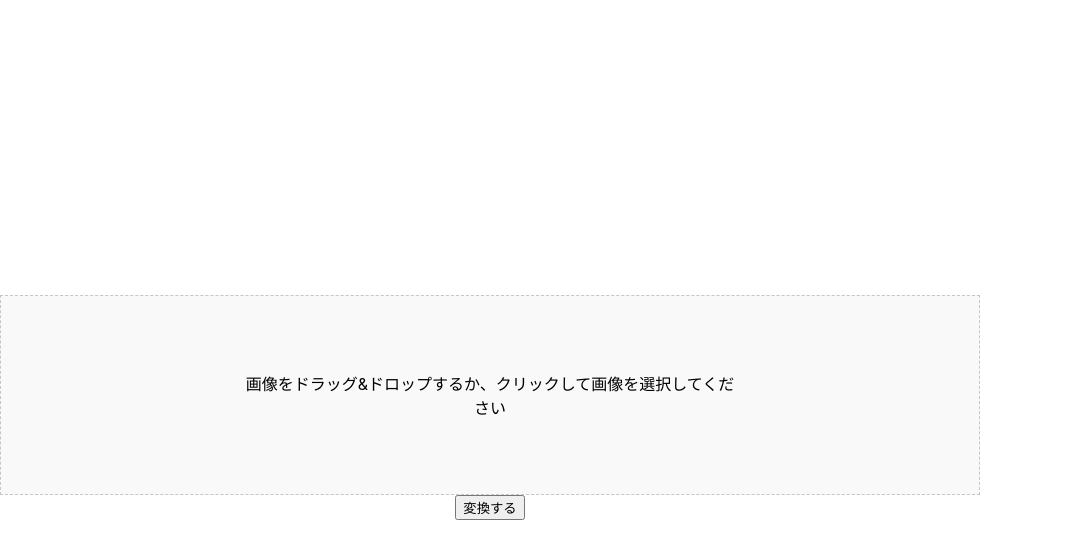
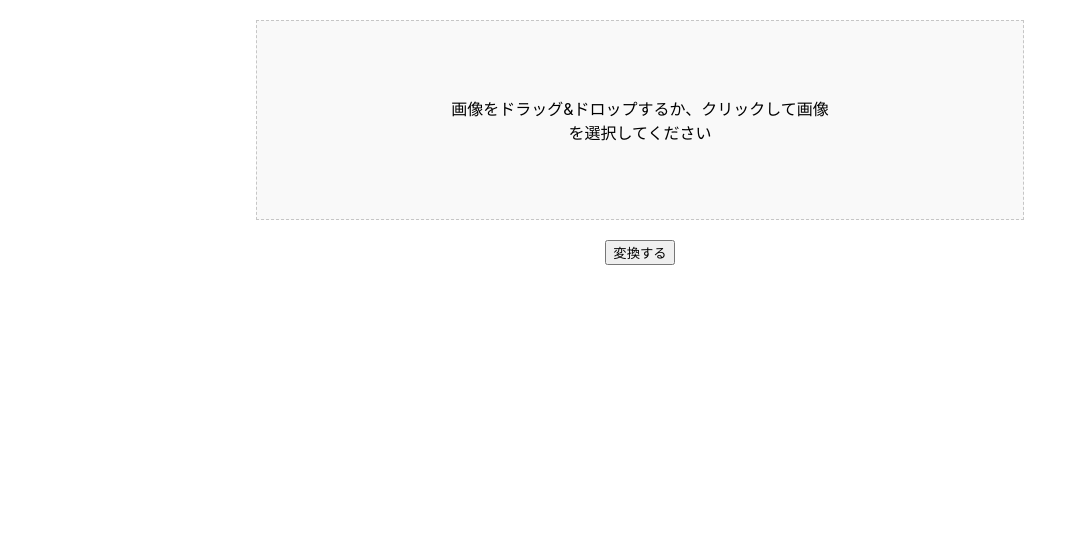
Before and after one commit to jetree/hide-license, a Nuxt app: page / in a window 1280 px wide. Shown: the top 558 px of the page, without its empty margins (0-1087 px from the left). Built offline with nearby package versions, Linux system fonts and the light colour scheme.

Commit message:
コンポーネントを統合

```diff
--- a/components/droparea.vue
+++ /dev/null
@@ -1,104 +0,0 @@
-<template>
-  <div
-    :class="{ onArea: onArea }"
-    class="drop-area"
-    @dragover.prevent="dragOver"
-    @drop.prevent="dropFile"
-    @dragleave.prevent="dragLeave"
-  >
-    <span class="square-content" />
-    <label>
-      <span class="droparea-label">
-        画像をドラッグ&ドロップするか、クリックして画像を選択してください
-      </span>
-      <input
-        id="fileInput"
-        class="form-control"
-        name="img"
-        type="file"
-        accept=".png, .jpg, .jpeg"
-        multiple
-        @change="changeFile"
-      />
-    </label>
-  </div>
-</template>
-
-<script>
-// const GOOGLE_API_KEY = process.env['VISION_API_KEY']
-
-export default {
-  data: () => {
-    return {
-      onArea: false,
-      imageData: [],
-      imagefiles: [],
-      result: [],
-    }
-  },
-  methods: {
-    dragOver() {
-      this.onArea = true
-    },
-    dropFile(e) {
-      this.changeFile(e)
-    },
-    changeFile(e) {
-      const files = e.target.files || e.dataTransfer.files
-      this.imagefiles.push(files)
-      // console.log(this.imagefiles)
-      this.onArea = false
-      // this.imagePreview(e)
-      // this.test(e)
-    },
-    dragLeave() {
-      this.onArea = false
-    },
-    imagePreview(e) {
-      const filedata = e.target.files || e.dataTransfer.files
-      for (let i = 0; i < filedata.length; i++) {
-        let reader = new FileReader()
-        reader.onload = (e) => {
-          const data = e.target.result || e.dataTransfer.result
-          console.log({ data })
-          this.imageData.push(data)
-        }
-        reader.readAsDataURL(filedata[i])
-      }
-    },
-  },
-}
-</script>
-
-<style>
-.drop-area {
-  width: 100%;
-  min-width: 200px;
-  min-height: 200px;
-  padding: 10px;
-  text-align: center;
-  border: 1px dashed #c6c6c6;
-  background-color: #f9f9f9;
-  position: relative;
-}
-//ドロップエリアを正方形に保つため
-.square-content {
-  display: block;
-  height: 0;
-  padding-bottom: 100%;
-}
-
-.form-control {
-  width: 100%;
-  border-radius: 5px;
-  display: none;
-}
-
-.droparea-label {
-  position: absolute;
-  top: 50%;
-  left: 50%;
-  transform: translateY(-50%) translateX(-50%);
-  z-index: 2;
-}
-</style>
--- /dev/null
+++ b/components/main.vue
@@ -0,0 +1,124 @@
+<template>
+  <section>
+    <div
+      :class="{ onArea: onArea }"
+      class="drop-area"
+      @dragover.prevent="dragOver"
+      @drop.prevent="dropFile"
+      @dragleave.prevent="dragLeave"
+    >
+      <span class="square-content" />
+      <label>
+        <span class="droparea-label">
+          画像をドラッグ&ドロップするか、クリックして画像を選択してください
+        </span>
+        <input
+          id="fileInput"
+          class="form-control"
+          name="img"
+          type="file"
+          accept=".png, .jpg, .jpeg"
+          multiple
+          @change="changeFile"
+        />
+      </label>
+    </div>
+    <button @click="quickstart()">変換する</button>
+  </section>
+</template>
+
+<script>
+// const GOOGLE_API_KEY = process.env['VISION_API_KEY']
+
+export default {
+  data: () => {
+    return {
+      onArea: false,
+      imageData: [],
+      imagefiles: [],
+      result: [],
+    }
+  },
+  methods: {
+    dragOver() {
+      this.onArea = true
+    },
+    dropFile(e) {
+      this.changeFile(e)
+    },
+    changeFile(e) {
+      const files = e.target.files || e.dataTransfer.files
+      console.log(files)
+      // this.$store.dispatch('store/drawPreview', e)
+      this.imagePreview(e)
+      this.onArea = false
+    },
+    dragLeave() {
+      this.onArea = false
+    },
+    imagePreview(e) {
+      const filedata = e.target.files || e.dataTransfer.files
+      console.log('発火')
+      for (let i = 0; i < filedata.length; i++) {
+        const previewarea = document.getElementById('previewarea')
+        let board = document.createElement('canvas')
+        let ctx = board.getContext('2d')
+        previewarea.appendChild(board)
+
+        let reader = new FileReader()
+        reader.onload = (e) => {
+          const data = e.target.result || e.dataTransfer.result
+          let image = new Image()
+          image.onload = () => {
+            board.width = image.naturalWidth
+            board.height = image.naturalHeight
+            ctx.drawImage(image, 0, 0)
+          }
+          this.imageData.push(data)
+          image.src = data
+        }
+        reader.readAsDataURL(filedata[i])
+      }
+    },
+  },
+}
+</script>
+
+<style>
+.drop-area {
+  width: 80%;
+  min-width: 200px;
+  min-height: 200px;
+  margin: 20px auto;
+  padding: 10px;
+  text-align: center;
+  border: 1px dashed #c6c6c6;
+  background-color: #f9f9f9;
+  position: relative;
+}
+
+.form-control {
+  position: absolute;
+  top: 0;
+  left: 0;
+  opacity: 0;
+  width: 100%;
+  height: 100%;
+}
+
+.droparea-label {
+  position: absolute;
+  top: 50%;
+  left: 50%;
+  transform: translateY(-50%) translateX(-50%);
+  z-index: 2;
+}
+
+.form-control {
+  width: 100%;
+}
+
+.imagepreview {
+  margin: 0 auto;
+}
+</style>
--- a/components/previewarea.vue
+++ /dev/null
@@ -1,11 +0,0 @@
-<template>
-  <div class="preview-area test">
-    <canvas id="board"></canvas>
-  </div>
-</template>
-
-<script>
-export default {
-
-}
-</script>
--- a/pages/index.vue
+++ b/pages/index.vue
@@ -1,43 +1,33 @@
 <template>
   <div class="container">
-    <div class="column area">
-      <droparea />
-      <button @click="quickstart()">変換する</button>
-    </div>
-    <previewarea />
-    <!-- <div class="column area">
-      <div class="preview-area test">
-        <canvas id="board"></canvas>
-      </div>
-    </div> -->
+    <section>
+      <Main />
+    </section>
+    <section>
+      <div id="previewarea"></div>
+    </section>
   </div>
 </template>
 
 <script>
-// import droparea from '../components/droparea.vue'
+import Main from '../components/main.vue'
+
 export default {
-  // components: true,
+  components: {
+    Main,
+  },
 }
 </script>
 
 <style>
 .container {
+  width: 90%;
+  max-width: 960px;
   margin: 0 auto;
   min-height: 100vh;
-  display: flex;
   justify-content: center;
   align-items: center;
   text-align: center;
-}
-
-.column {
-  margin: 0 auto;
-  width: 80%;
-}
-
-.area {
-  padding-top: 15px;
-  margin: 0 auto;
 }
 
 .links {
```
